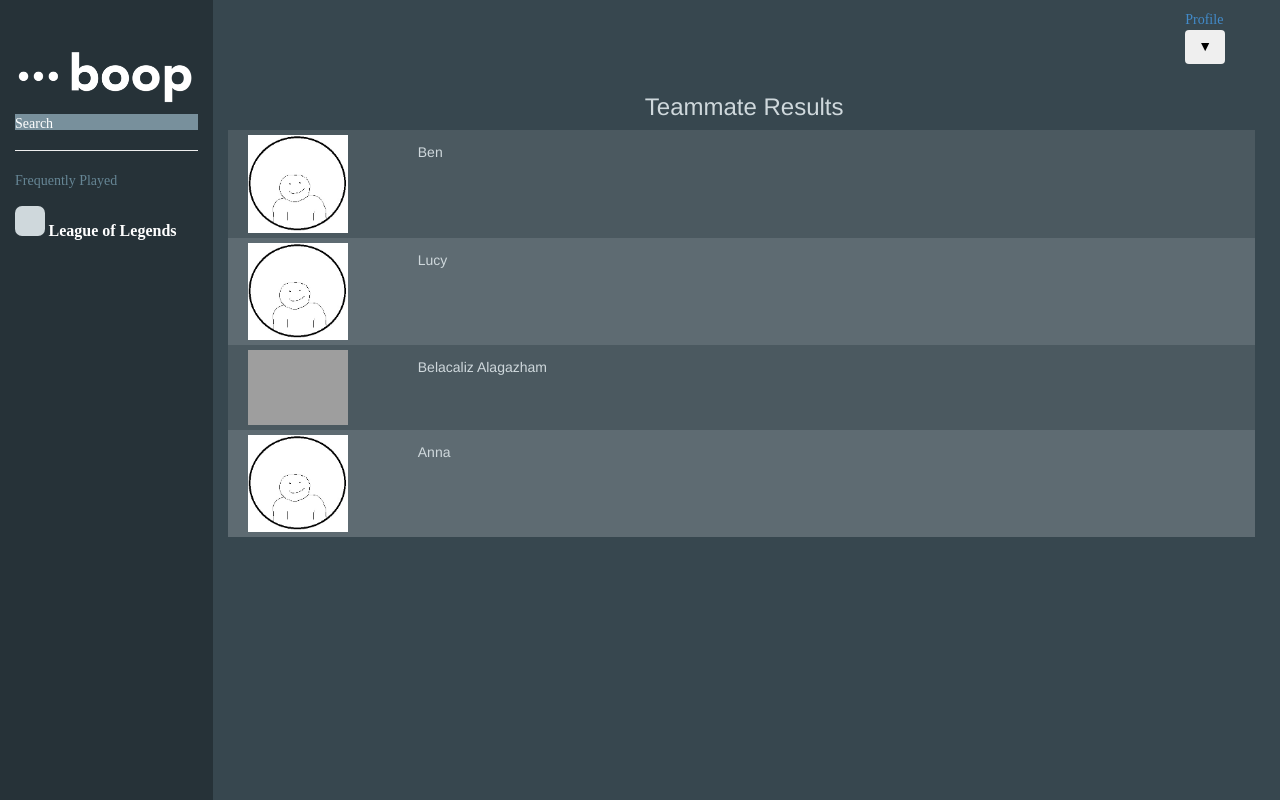
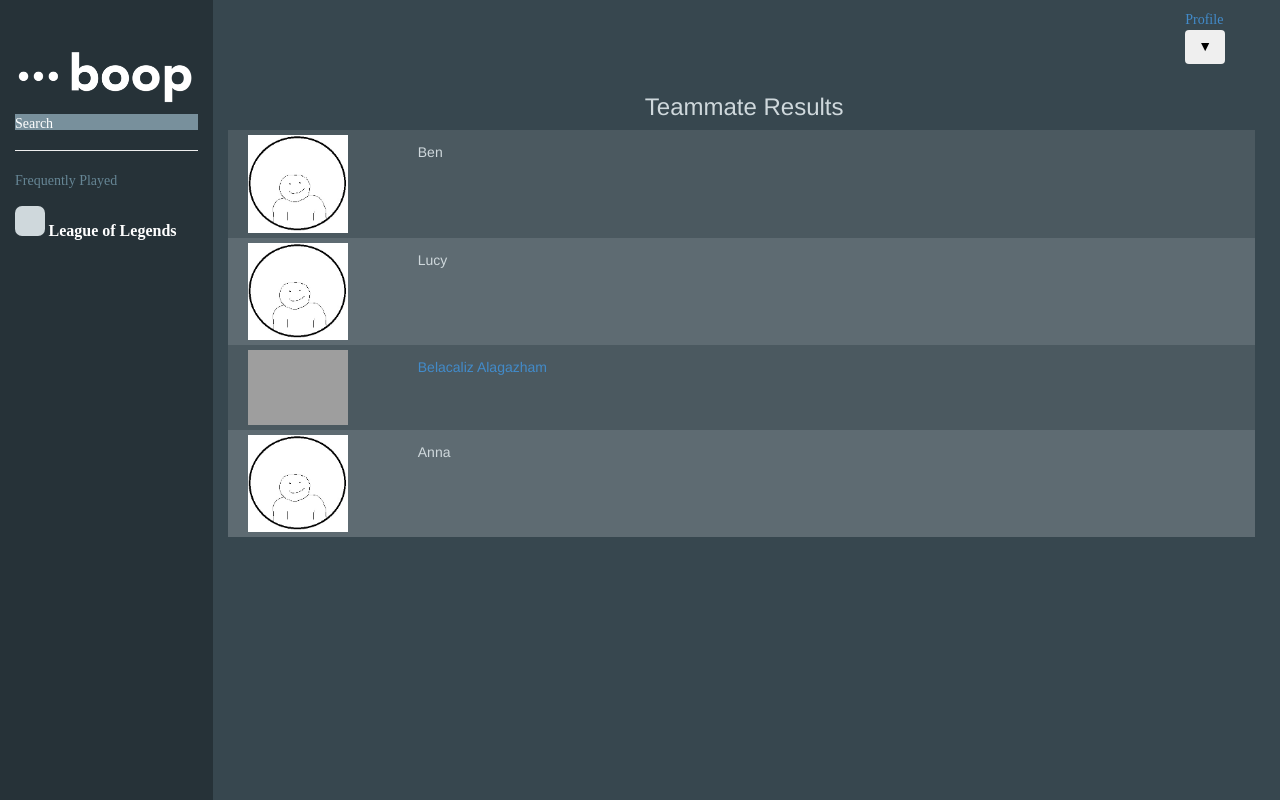
Before and after one commit to QuickCan99/boop, a plain HTML site: page materesults.html in a window 1280 px wide. Drawn offline with nearby package versions, Linux system fonts and the light colour scheme; grey boxes are pictures that could not be loaded; a web font is replaced by a local one.

Commit message:
link to profile added on teammate results

```diff
--- a/materesults.html
+++ b/materesults.html
@@ -94,7 +94,10 @@
 			<div class="col-sm-2">
 				<img src="images/belcaliz.gif" style="width: 100px">
 			</div>
-			<div class="col-sm-2"><h5>Belacaliz Alagazham</h5></div>
+			<div class="col-sm-2">
+				<a href="profile.html">
+				<h5>Belacaliz Alagazham</h5></div>
+			</a>
 			<div class="col-sm-2"></div>
 			<div class="col-sm-2"></div>
 			<div class="col-sm-2"></div>
```
